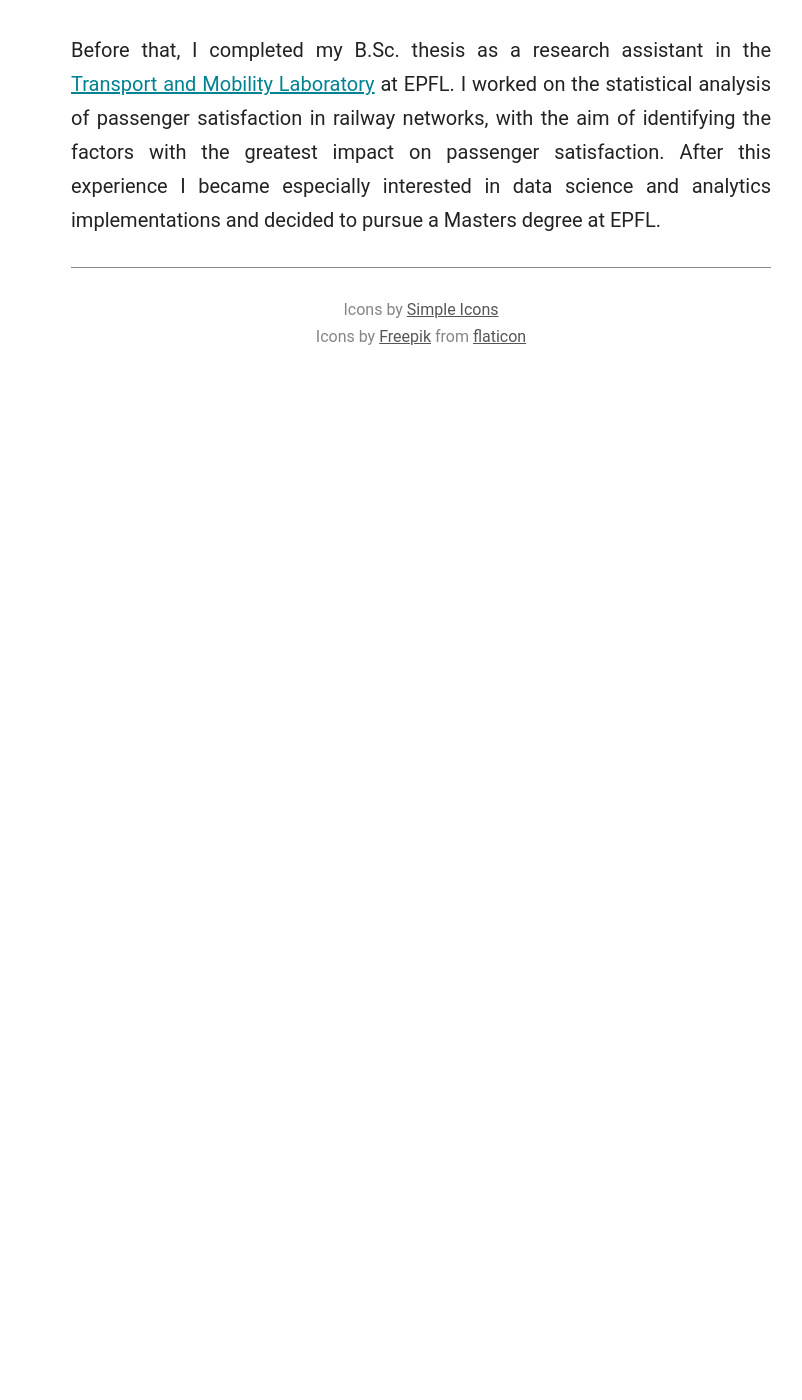
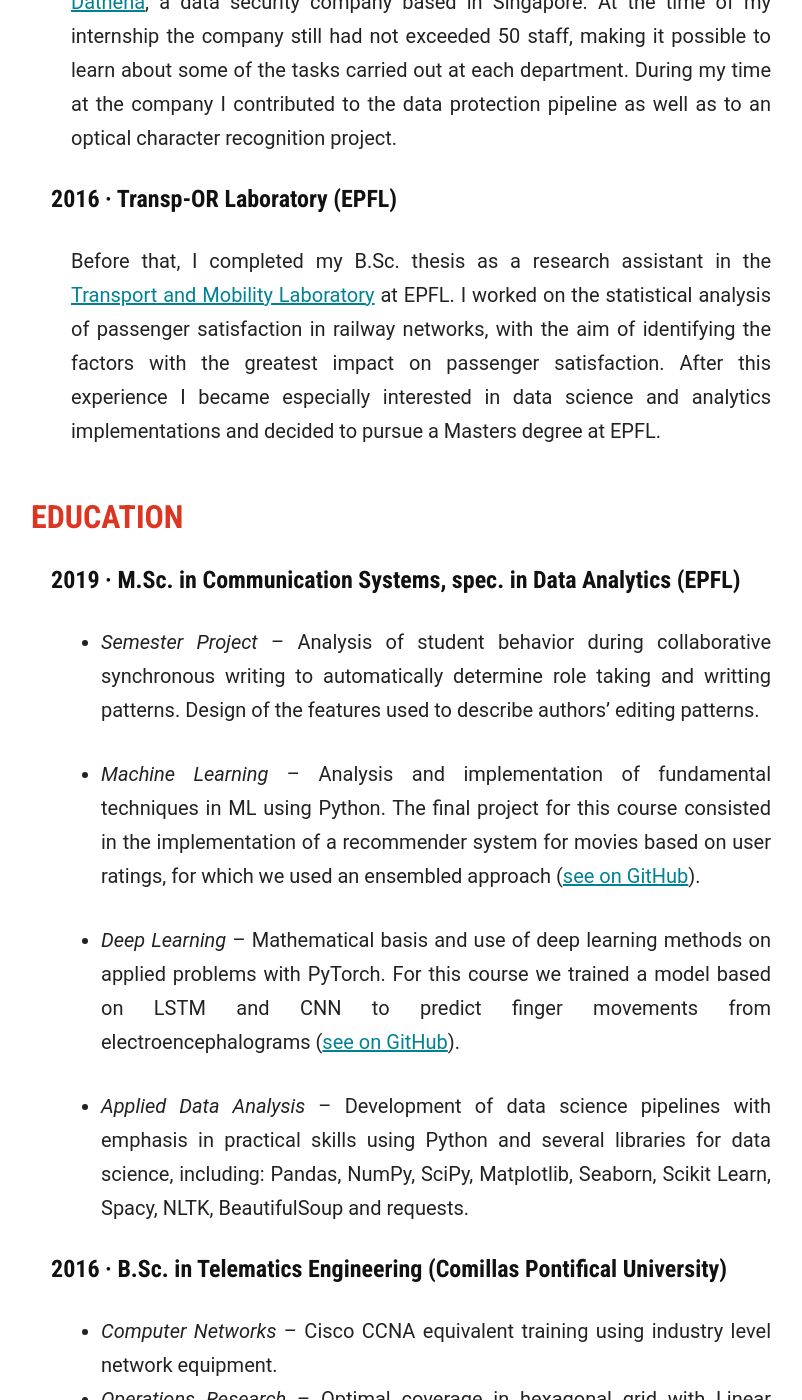
Before and after one commit to lumosan/lumosan.github.io, a Jekyll site: the page built from index.md, in a window 1280 px wide and 1400 px high, scrolled down 1264 px. Shown: the whole window, without its empty margins (219-1021 px from the left). Built offline with Jekyll 4.4.1, drawn with Linux system fonts in a browser that asks for light colours; before the commit the page ends 1644 px from its top, so only the background shows below that; some of the changed text lies outside the part shown.

Commit message:
Add education section

```diff
--- a/index.md
+++ b/index.md
@@ -6,10 +6,13 @@
 
 ### Experience
 
+#### 2019 · Schindler
 During my last semester of studies I completed an internship at Schindler. I designed and implemented a pipeline that classifies patent documents based on the elevator systems and components. I was given the opportunity to work with a patent attorney and a product engineer. Working with experts in these fields was a very enriching experience, allowing me to learn about the documents and products I was dealing with, as well as to make sensible decisions regarding the design of the pipeline and evaluate the final results. I submitted this work as my M.Sc. thesis.
 
-While completing my M.Sc. studies I also worked as a data science intern at [Dathena](https://www.dathena.io/), a data security company based in Singapore. At the time of my internship the company still had not exceeded 50 staff, making it possible to learn about some of the tasks carried out at each department. During my time at the company I contributed to the data protection pipeline.
+#### 2018 · Dathena
+While completing my M.Sc. studies I also worked as a data science intern at [Dathena](https://www.dathena.io/), a data security company based in Singapore. At the time of my internship the company still had not exceeded 50 staff, making it possible to learn about some of the tasks carried out at each department. During my time at the company I contributed to the data protection pipeline as well as to an optical character recognition project.
 
+#### 2016 · Transp-OR Laboratory (EPFL)
 Before that, I completed my B.Sc. thesis as a research assistant in the [Transport and Mobility Laboratory](https://www.epfl.ch/labs/transp-or/) at EPFL. I worked on the statistical analysis of passenger satisfaction in railway networks, with the aim of identifying the factors with the greatest impact on passenger satisfaction. After this experience I became especially interested in data science and
 analytics implementations and decided to pursue a Masters degree at EPFL.
 
@@ -26,3 +29,26 @@
 the impact that a certain event had on the Twitter community. I have also gained experience in Deep Learning with
 the PyTorch and Tensorflow frameworks and I am familiar with the Information Retrieval, Data Mining and Natural
 Language Processing concepts and algorithms. -->
+
+### Education
+
+#### 2019 · M.Sc. in Communication Systems, spec. in Data Analytics (EPFL)
+
+- _Semester Project_ – Analysis of student behavior during collaborative synchronous writing to automatically determine role taking and writting patterns. Design of the features used to describe authors’ editing patterns.
+
+- _Machine Learning_ – Analysis and implementation of fundamental techniques in ML using Python. The final project for this course consisted in the implementation of a recommender system for movies based on user ratings, for which we used an ensembled approach ([see on GitHub](https://github.com/lumosan/deeplearning2018/tree/master/Projects/Project1)).
+
+- _Deep Learning_ – Mathematical basis and use of deep learning methods on applied problems with PyTorch. For this course we trained a model based on LSTM and CNN to predict finger movements from electroencephalograms ([see on GitHub](https://github.com/lumosan/ml2017-projects/tree/master/project2/project_recommender_system)).
+
+- _Applied Data Analysis_ – Development of data science pipelines with emphasis in practical skills using Python and several libraries for data science, including: Pandas, NumPy, SciPy, Matplotlib, Seaborn, Scikit Learn, Spacy, NLTK, BeautifulSoup and requests.
+
+#### 2016 · B.Sc. in Telematics Engineering (Comillas Pontifical University)
+<!-- _2ND HIGHEST GPA IN MAJOR 7.95/10_ -->
+
+* _Computer Networks_ – Cisco CCNA equivalent training using industry level network equipment.
+* _Operations Research_ – Optimal coverage in hexagonal grid with Linear Programming.
+
+#### 2016 · Exchange Program in Communication Systems (EPFL)
+* _Algorithms_ – Analysis of computational complexity, modern algorithms and data structures.
+* _Functional Programming_ – Software project implementing a LISP interpreter using Scala.
+* _Parallelism and Concurrency_ – Functional parallelism using the actor model with Scala.
```
